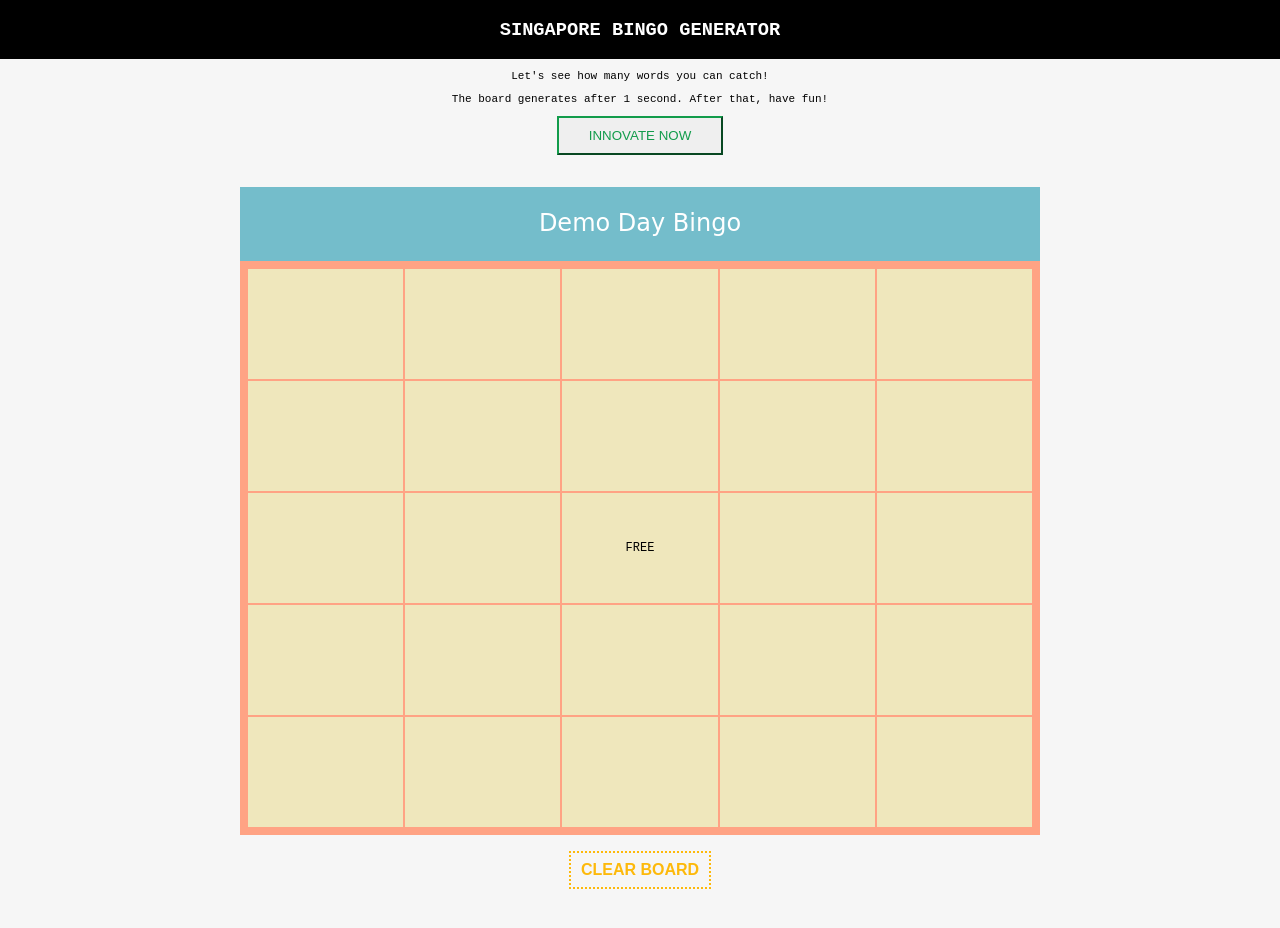
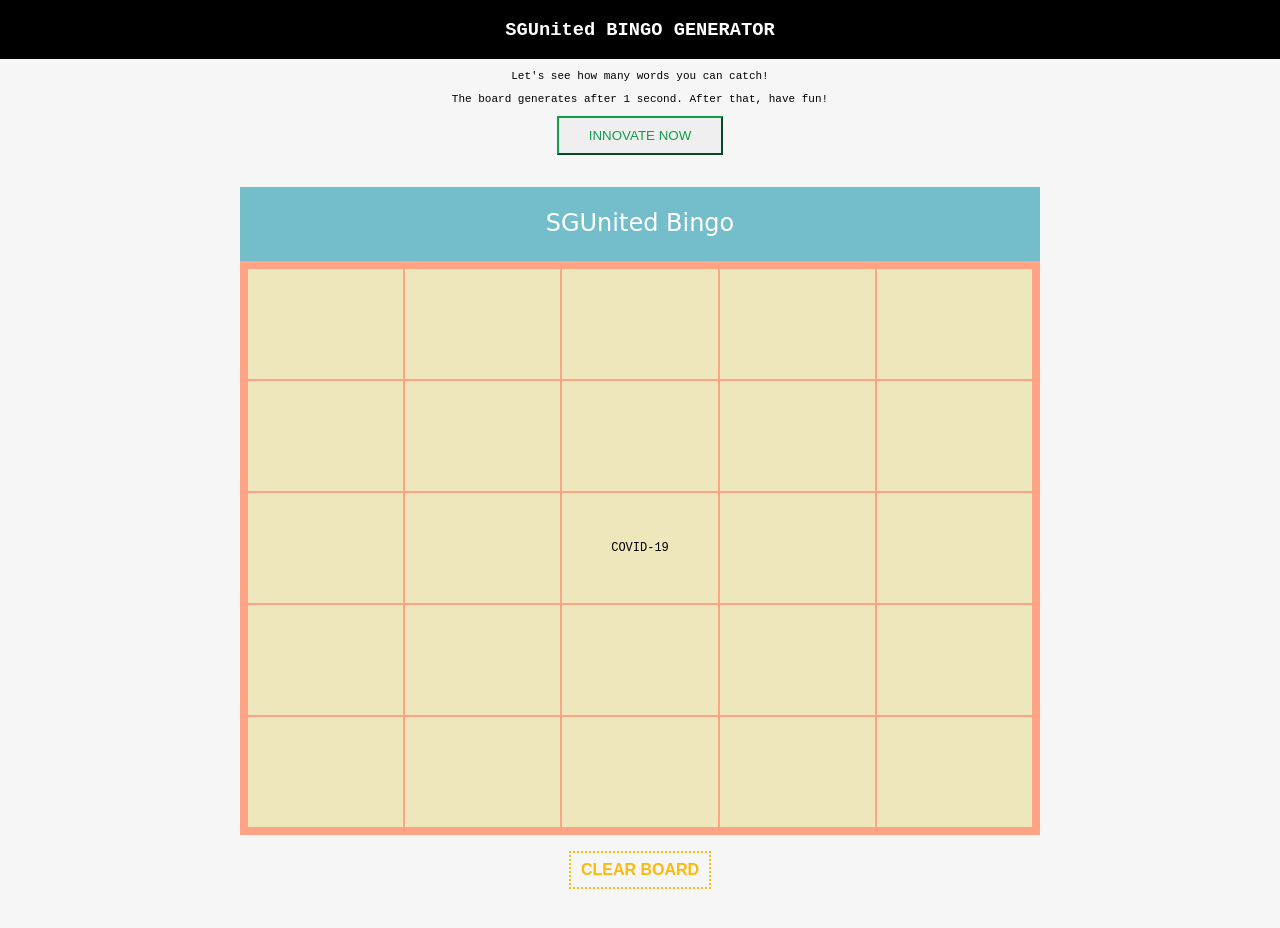
Before and after one commit to Fishbiscuit/SG-bingo, a plain HTML site: page index.html in a window 1280 px wide. Drawn offline with nearby package versions, Linux system fonts and the light colour scheme; no server answers.

Commit message:
Update index.html

```diff
--- a/index.html
+++ b/index.html
@@ -1,7 +1,7 @@
 <!DOCTYPE html>
 
 	<head>
-		<title>Singapore Bingo</title>
+		<title>SGUnited Bingo</title>
 		<link rel="stylesheet" type="text/css" href="main.css">
 		<script type="text/javascript" src='js/jquery.js '></script>
         <script type="text/javascript" src='js/tabletop1.3.4.js'></script>
@@ -24,7 +24,7 @@
 
  		<div class="title">
  	 		<br>
- 	 		<h3><center>SINGAPORE BINGO GENERATOR</center></h3>
+ 	 		<h3><center>SGUnited BINGO GENERATOR</center></h3>
  		</div>
  		<div class="text">
 	 		<p>Let's see how many words you can catch!</p>
@@ -35,7 +35,7 @@
 		</div>
 
 		<div class="main-content">
-		<div class="title__card"><span>Demo Day Bingo</span></div>
+		<div class="title__card"><span>SGUnited Bingo</span></div>
 		<div class="bingo-card">
 		<div class="bingo-card__item" id="1"></div>
 		<div class="bingo-card__item" id="2"></div>
@@ -49,7 +49,7 @@
 		<div class="bingo-card__item" id="10"></div>
 		<div class="bingo-card__item" id="11"></div>
 		<div class="bingo-card__item" id="12"></div>
-		<div class="bingo-card__item" id="13">FREE</div>
+		<div class="bingo-card__item" id="13">COVID-19</div>
 		<div class="bingo-card__item" id="14"></div>
 		<div class="bingo-card__item" id="15"></div>
 		<div class="bingo-card__item" id="16"></div>
```
